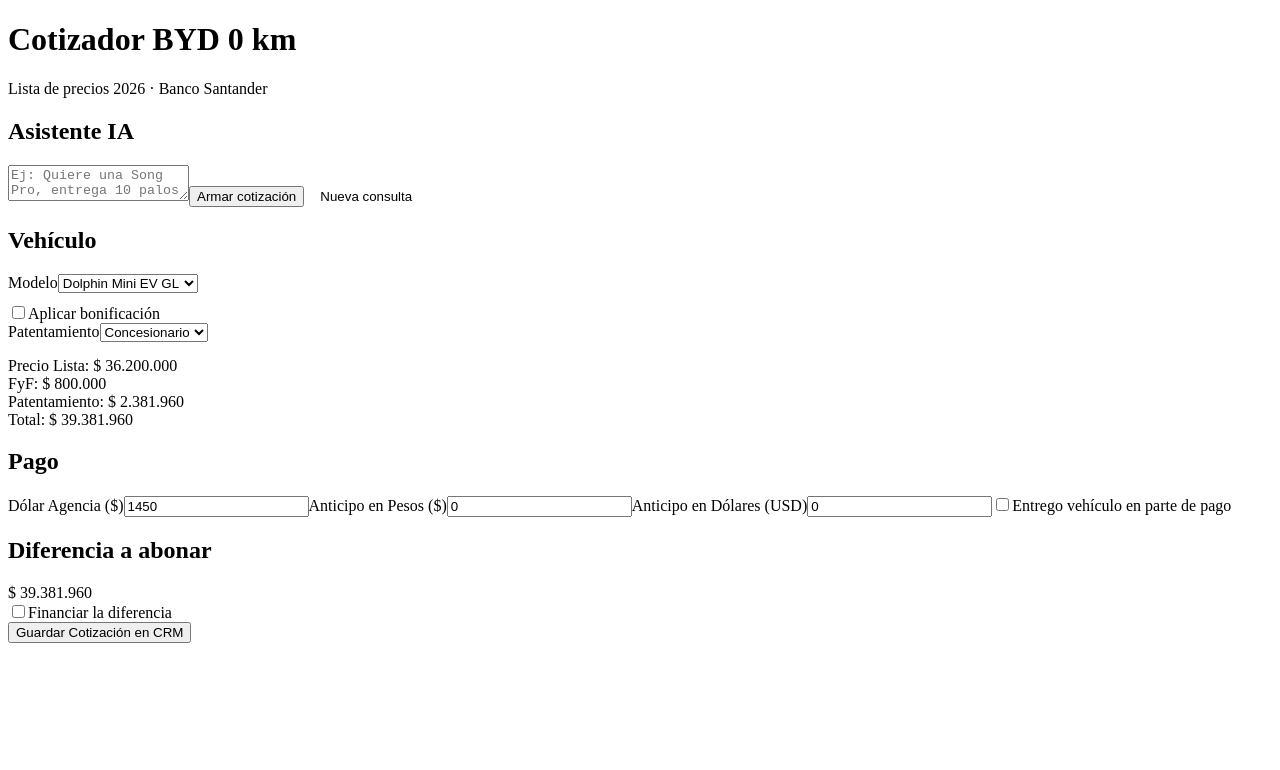
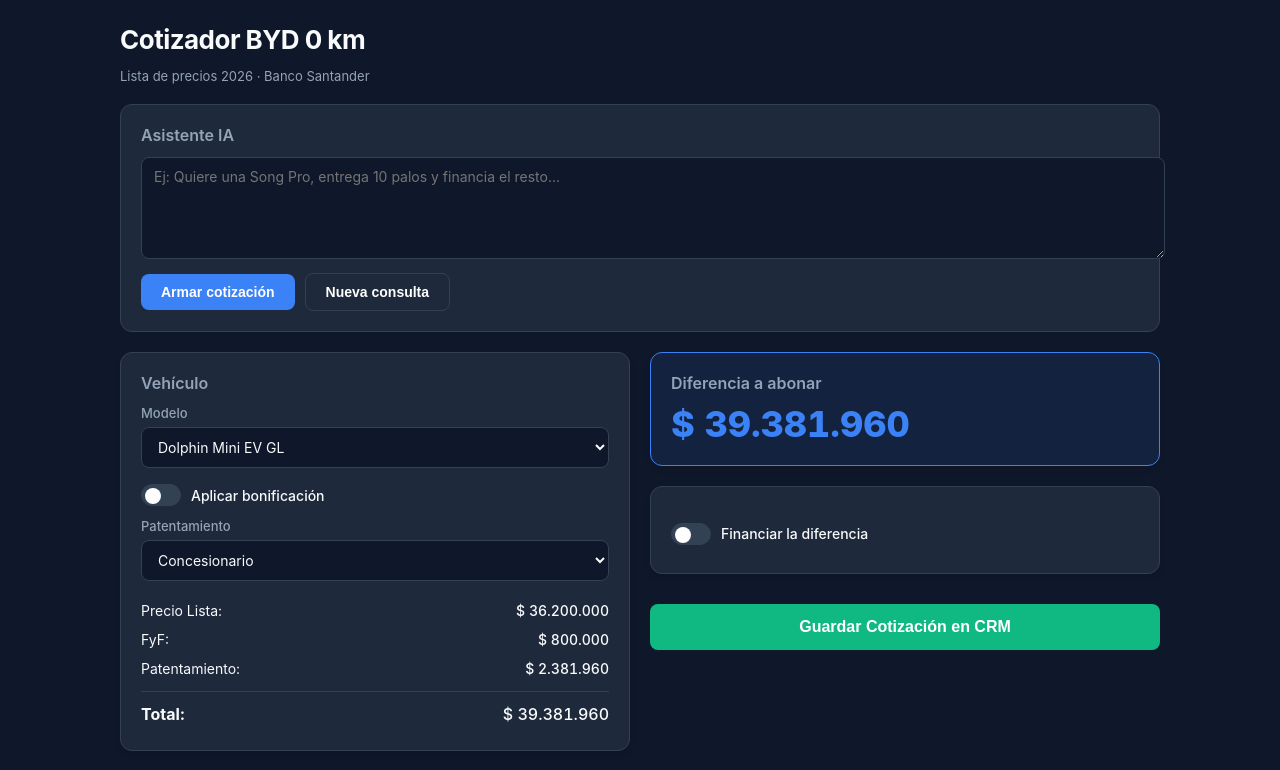
Before and after one commit to hrcarreno/cotizador-frontend, a React (Vite) app: page / in a window 1280 px wide. Shown: the top 770 px of the page. Built offline with nearby package versions, Linux system fonts and the light colour scheme.

Commit message:
Add base styles and components to App.css

```diff
--- a/src/App.css
+++ b/src/App.css
@@ -1,3 +1,245 @@
+/* --- ESTILOS BASE --- */
+:root {
+  --bg: #0F172A;
+  --card: #1E293B;
+  --ink: #F8FAFC;
+  --mut: #94A3B8;
+  --line: #334155;
+  --acc: #3B82F6;
+  --accbg: rgba(59, 130, 246, 0.1);
+}
+
+body {
+  margin: 0;
+  background: var(--bg);
+  color: var(--ink);
+  font-family: 'Inter', system-ui, -apple-system, sans-serif;
+}
+
+.app-container {
+  max-width: 1040px;
+  margin: 0 auto;
+  padding: 24px 16px 60px;
+}
+
+h1 { font-size: 26px; margin: 0 0 4px; letter-spacing: -0.02em; }
+h2 { font-size: 16px; margin: 0 0 12px; color: var(--mut); font-weight: 600; }
+.sub { color: var(--mut); font-size: 13px; margin-bottom: 20px; }
+
+/* --- ASISTENTE IA --- */
+.asistente-card {
+  background: var(--card);
+  padding: 20px;
+  border-radius: 12px;
+  margin-bottom: 20px;
+  border: 1px solid var(--line);
+}
+
+textarea {
+  width: 100%;
+  height: 80px;
+  background: var(--bg);
+  border: 1px solid var(--line);
+  color: var(--ink);
+  padding: 10px 12px;
+  border-radius: 8px;
+  margin-bottom: 10px;
+  resize: vertical;
+  font-family: inherit;
+  font-size: 14px;
+  outline: none;
+}
+
+textarea:focus { border-color: var(--acc); }
+
+button {
+  background: var(--acc);
+  color: #fff;
+  border: none;
+  padding: 10px 20px;
+  border-radius: 8px;
+  cursor: pointer;
+  font-weight: 600;
+  font-size: 14px;
+  transition: opacity 0.2s;
+}
+
+button:hover { opacity: 0.9; }
+
+.ia-output {
+  margin-top: 10px;
+  font-size: 14px;
+}
+
+/* --- LAYOUT Y TARJETAS --- */
+.layout-grid {
+  display: grid;
+  grid-template-columns: 1fr 1fr;
+  gap: 20px;
+  align-items: start;
+}
+
+@media (max-width: 768px) {
+  .layout-grid { grid-template-columns: 1fr; }
+}
+
+.card {
+  background: var(--card);
+  border: 1px solid var(--line);
+  border-radius: 12px;
+  padding: 20px;
+  margin-bottom: 20px;
+  box-shadow: 0 4px 6px -1px rgba(0, 0, 0, 0.1);
+}
+
+.card.big {
+  background: var(--accbg);
+  border-color: var(--acc);
+}
+
+/* --- FORMULARIOS --- */
+label {
+  display: block;
+  font-size: 13px;
+  color: var(--mut);
+  margin: 12px 0 6px;
+  font-weight: 500;
+}
+
+input, select {
+  width: 100%;
+  padding: 10px 12px;
+  background: var(--bg);
+  border: 1px solid var(--line);
+  color: var(--ink);
+  border-radius: 8px;
+  box-sizing: border-box;
+  font-family: inherit;
+  font-size: 14px;
+  outline: none;
+  transition: border-color 0.2s;
+}
+
+input:focus, select:focus { border-color: var(--acc); }
+
+.two {
+  display: grid;
+  grid-template-columns: 1fr 1fr;
+  gap: 12px;
+}
+
+/* --- RESUMEN --- */
+.resumen .row {
+  display: flex;
+  justify-content: space-between;
+  font-size: 14px;
+  padding: 6px 0;
+}
+
+.resumen .row span:last-child {
+  font-variant-numeric: tabular-nums;
+  font-weight: 500;
+}
+
+.resumen .row.total {
+  font-weight: 700;
+  border-top: 1px solid var(--line);
+  margin-top: 8px;
+  padding-top: 12px;
+  font-size: 16px;
+}
+
+/* --- DIFERENCIA / CUOTA --- */
+.cuota {
+  font-size: 36px;
+  font-weight: 800;
+  color: var(--acc);
+  font-variant-numeric: tabular-nums;
+  line-height: 1.1;
+  margin-top: 4px;
+}
+
+/* --- CHIPS (PLAZOS) --- */
+.chips {
+  display: flex;
+  gap: 8px;
+  margin-top: 4px;
+  flex-wrap: wrap;
+}
+
+.chip {
+  background: var(--bg);
+  border: 1px solid var(--line);
+  color: var(--ink);
+  padding: 8px 14px;
+  border-radius: 20px;
+  cursor: pointer;
+  font-size: 13px;
+  font-weight: 500;
+  transition: all 0.2s;
+}
+
+.chip:hover { border-color: var(--acc); }
+.chip.active {
+  background: var(--acc);
+  border-color: var(--acc);
+  color: white;
+}
+
+/* --- SWITCH --- */
+.switch {
+  display: flex;
+  align-items: center;
+  gap: 10px;
+  cursor: pointer;
+  margin: 16px 0 8px;
+  font-size: 14px;
+  color: var(--ink);
+}
+
+.switch input {
+  appearance: none;
+  -webkit-appearance: none;
+  width: 40px;
+  height: 22px;
+  background: var(--line);
+  border-radius: 11px;
+  position: relative;
+  cursor: pointer;
+  flex: none;
+  padding: 0;
+  margin: 0;
+}
+
+.switch input::after {
+  content: '';
+  position: absolute;
+  top: 3px;
+  left: 3px;
+  width: 16px;
+  height: 16px;
+  background: #fff;
+  border-radius: 50%;
+  transition: left 0.15s;
+}
+
+.switch input:checked { background: var(--acc); }
+.switch input:checked::after { left: 21px; }
+
+/* --- CÓDIGO DISFRAZADO --- */
+.codigo-disfrazado {
+  margin: 10px 0;
+  padding: 10px;
+  border: 1px dashed var(--acc);
+  border-radius: 8px;
+  text-align: center;
+  font-family: monospace;
+  color: var(--acc);
+  background: var(--accbg);
+  font-size: 14px;
+  letter-spacing: 1px;
+}
+
 /* --- DETALLE FINANCIACIÓN --- */
 .detalle-financiacion {
   background: rgba(59, 130, 246, 0.05);
@@ -74,3 +316,19 @@
   color: var(--acc);
   font-size: 16px;
 }
+
+/* --- BOTÓN GUARDAR --- */
+.btn-guardar {
+  width: 100%;
+  background: #10B981;
+  color: white;
+  border: none;
+  padding: 14px;
+  border-radius: 8px;
+  font-weight: 600;
+  font-size: 16px;
+  cursor: pointer;
+  margin-top: 10px;
+}
+
+.btn-guardar:hover { background: #059669; }
```
